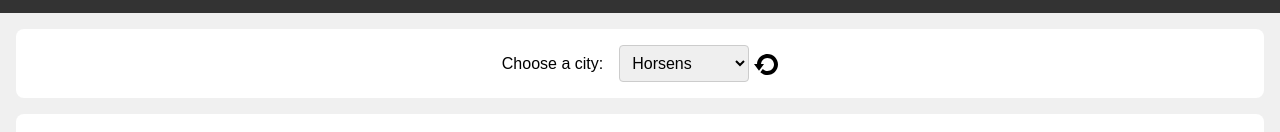
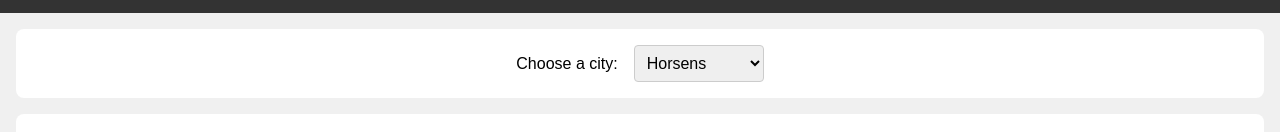
Before and after one commit to vlad151/SWA1-Assignement-1, a website built with webpack: page src/index.html in a window 1280 px wide. Shown: the part 159-291 px from the top of the page. Built offline with nearby package versions, Linux system fonts and the light colour scheme; files whose address does not match are found by name.

Commit message:
remove reload button

```diff
--- a/src/api/fetchAPI.js
+++ b/src/api/fetchAPI.js
@@ -49,7 +49,6 @@ console.log(selectedCity, "selected cuty");
 var value = selectedCity.options[selectedCity.selectedIndex].value;
 // console.log(selectedCity, "selected city")
 
-const table = document.getElementById("forecastTable");
 const timeRow = document.getElementById("time_header");
 const tempRow = document.getElementById("temp_row");
 const precipitatationRow = document.getElementById("precipitation_row");
--- a/src/index.html
+++ b/src/index.html
@@ -32,17 +32,6 @@
         <option value="Aarhus">Aarhus</option>
         <option value="Copenhagen">Copenhagen</option>
       </select>
-      <svg
-        id="refreshButton"
-        xmlns="http://www.w3.org/2000/svg"
-        width="24"
-        height="24"
-        viewBox="0 0 24 24"
-      >
-        <path
-          d="M13.5 2c-5.621 0-10.211 4.443-10.475 10h-3.025l5 6.625 5-6.625h-2.975c.257-3.351 3.06-6 6.475-6 3.584 0 6.5 2.916 6.5 6.5s-2.916 6.5-6.5 6.5c-1.863 0-3.542-.793-4.728-2.053l-2.427 3.216c1.877 1.754 4.389 2.837 7.155 2.837 5.79 0 10.5-4.71 10.5-10.5s-4.71-10.5-10.5-10.5z"
-        />
-      </svg>
     </div>
 
     <!-- Section to display the hourly forecast -->
```
